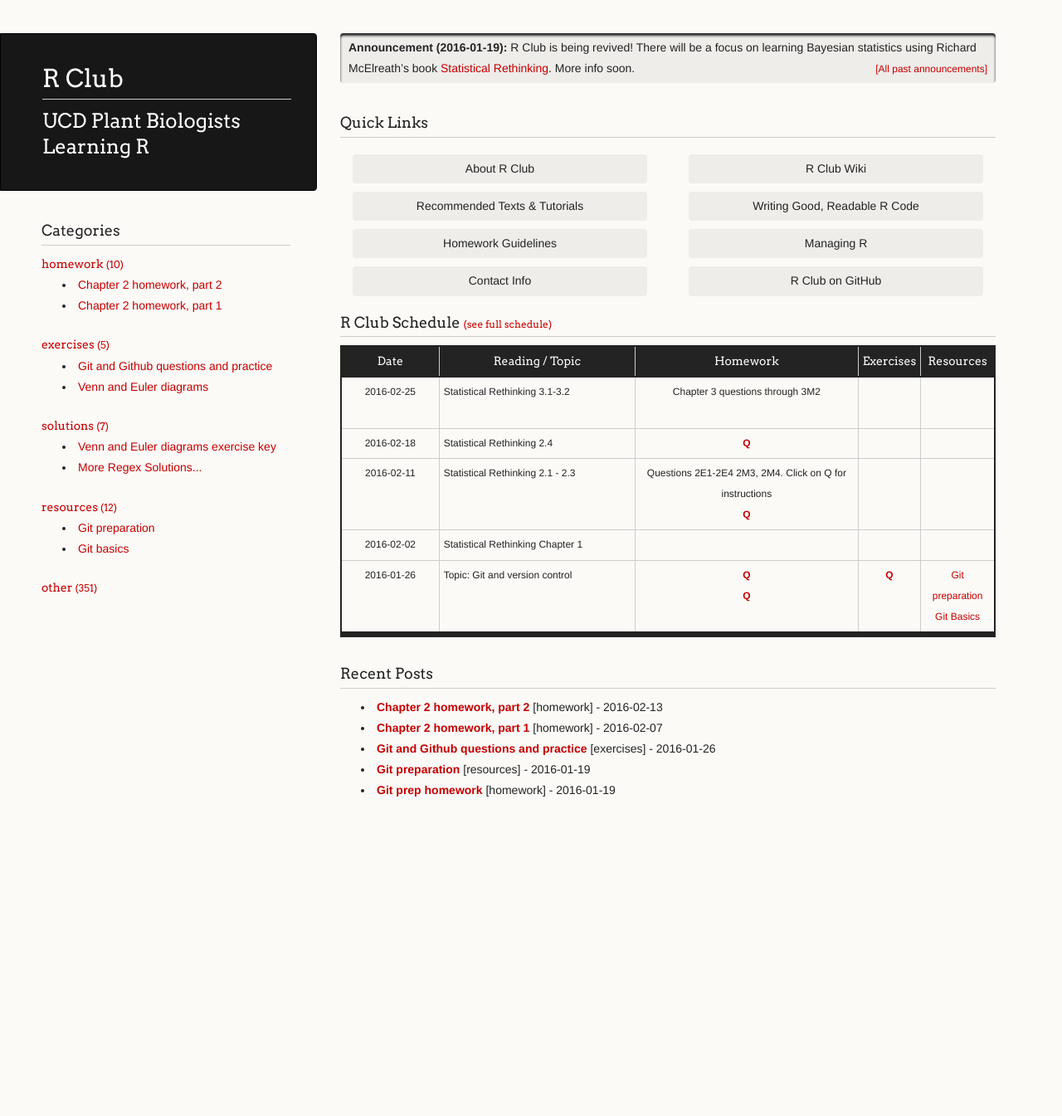
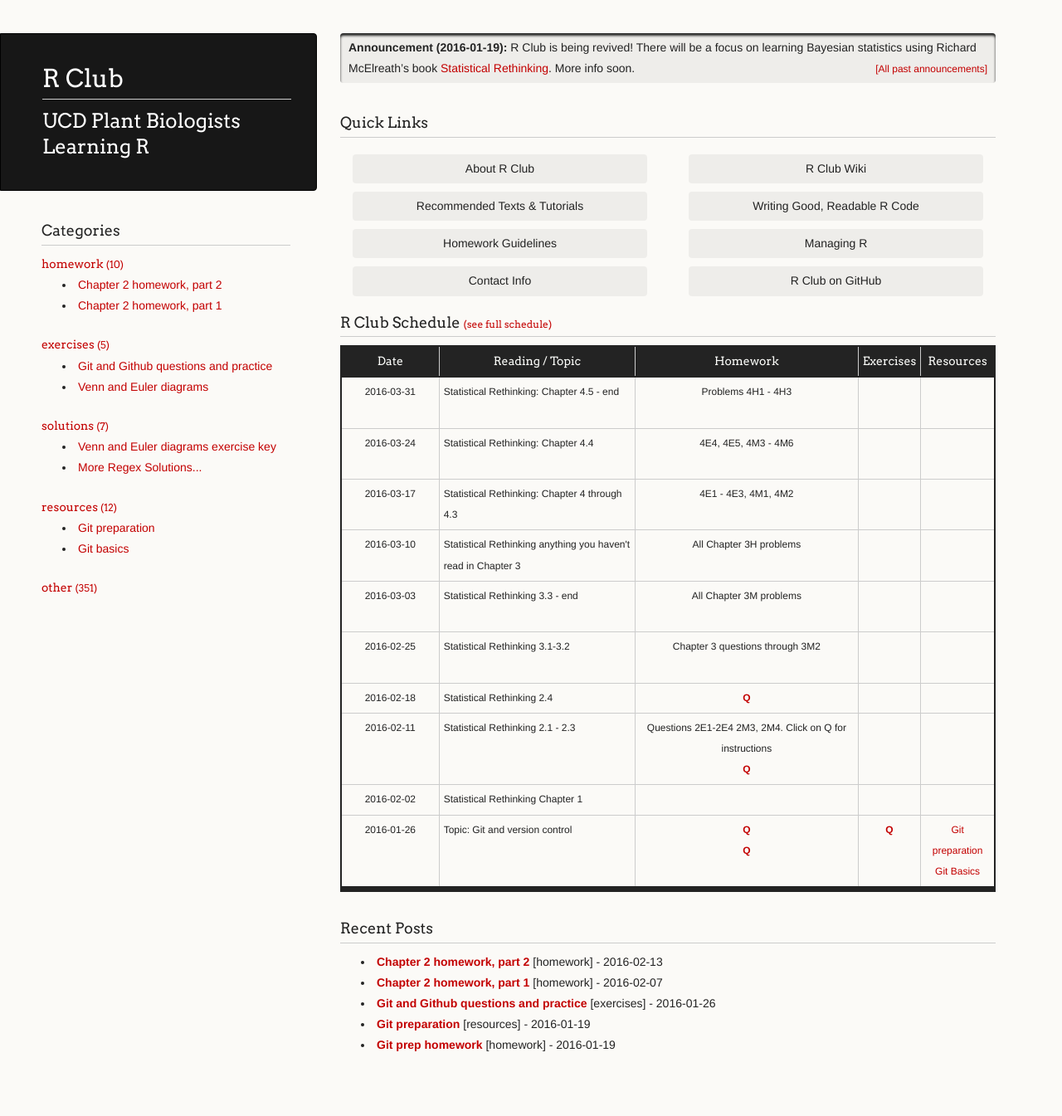
Before and after one commit to mfcovington/r_club, a Jekyll site: the page built from index.html, in a window 1280 px wide. Shown: the whole page at 83% size. Built offline with Jekyll 4.4.1, drawn with Linux system fonts in a browser that asks for light colours; before the commit the page ends 1038 px from its top, so only the background shows below that.

Commit message:
Updated schedule for Chapter 4

```diff
--- a/_posts/2013-01-01-schedule.md
+++ b/_posts/2013-01-01-schedule.md
@@ -31,10 +31,116 @@ classes:
 
 ###
 
+ - classdate: 2016-03-31
+
+   reading:
+    - title: "Statistical Rethinking: Chapter 4.5 - end"
+      link:
+
+   homework:
+    - title: "Problems 4H1 - 4H3"
+    - q:
+      a:
+
+   exercises:
+    - q:
+      a:
+
+   resources:
+    - title:
+      link:
+
+
+###
+
+ - classdate: 2016-03-24
+
+   reading:
+    - title: "Statistical Rethinking: Chapter 4.4"
+      link:
+
+   homework:
+    - title: "4E4, 4E5, 4M3 - 4M6"
+    - q:
+      a:
+
+   exercises:
+    - q:
+      a:
+
+   resources:
+    - title:
+      link:
+
+###
+
+ - classdate: 2016-03-17
+
+   reading:
+    - title: "Statistical Rethinking: Chapter 4 through 4.3"
+      link:
+
+   homework:
+    - title: "4E1 - 4E3, 4M1, 4M2"
+    - q:
+      a:
+
+   exercises:
+    - q:
+      a:
+
+   resources:
+    - title:
+      link:
+
+###
+
+ - classdate: 2016-03-10
+
+   reading:
+    - title: "Statistical Rethinking anything you haven't read in Chapter 3"
+      link:
+
+   homework:
+    - title: "All Chapter 3H problems"
+    - q:
+      a:
+
+   exercises:
+    - q:
+      a:
+
+   resources:
+    - title:
+      link:
+
+###
+
+ - classdate: 2016-03-03
+
+   reading:
+    - title: "Statistical Rethinking 3.3 - end"
+      link:
+
+   homework:
+    - title: "All Chapter 3M problems"
+    - q:
+      a:
+
+   exercises:
+    - q:
+      a:
+
+   resources:
+    - title:
+      link:
+
+###
+
  - classdate: 2016-02-25
 
    reading:
-    - title: Statistical Rethinking 3.1-3.2
+    - title: "Statistical Rethinking 3.1-3.2"
       link:
 
    homework:
```
